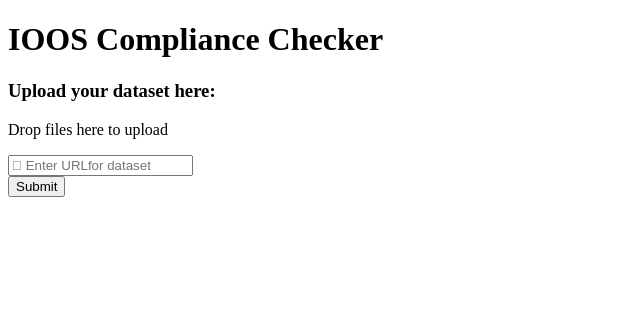
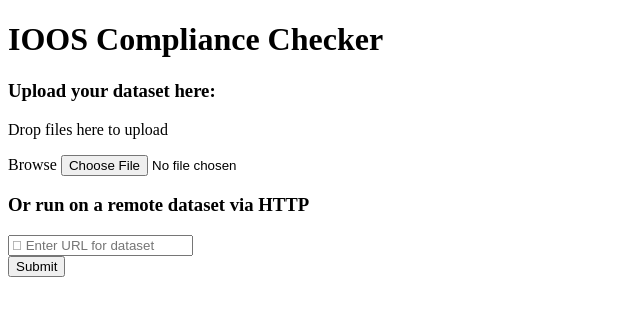
Before and after one commit to ioos/compliance-checker-web, a Flask app: template cchecker_web/templates/index.html in a window 1280 px wide. Shown: the top 316 px of the page, without its empty margins (0-640 px from the left). Run offline with Flask 2, Linux system fonts and the light colour scheme; the template is opened without the code that fills it, so the values that code supplies are empty; parts of the project's set-up code (start-up, migrations or seed data) failed here and were passed over.

Commit message:
Adds browse button for file uploads

```diff
--- a/cchecker_web/static/css/netcdf_upload.css
+++ b/cchecker_web/static/css/netcdf_upload.css
@@ -1,5 +1,6 @@
 #fileupload {
-  padding-left: 14%;
+  display: inline;
+  padding-left: 25px;
   color: black;
 }
 
--- a/cchecker_web/templates/index.html
+++ b/cchecker_web/templates/index.html
@@ -32,15 +32,27 @@
   <div class="row">
     <div class="col-sm-12">
       <div id="dropbox">
-        <p>Drop files here to upload</p>
-        <div id="fileupload">
-        </div>
+        <p><i class="fa fa-upload"></i> Drop files here to upload</p>
       </div>
     </div>
   </div>
   <div class="row">
     <div class="col-sm-12">
-      <input type="text" class="form-control" id="url-input" placeholder="&#xf019; Enter URLfor dataset">
+      <span class="btn btn-default btn-file btn-upload">
+        <i class="fa fa-upload"></i> Browse <input type="file">
+      </span>
+      <div id="fileupload">
+      </div>
+    </div>
+  </div>
+  <div class="row">
+    <div class="col-sm-12">
+      <h3>Or run on a remote dataset via HTTP</h3>
+    </div>
+  </div>
+  <div class="row">
+    <div class="col-sm-12">
+      <input type="text" class="form-control" id="url-input" placeholder="&#xf0ed; Enter URL for dataset">
     </div>
   </div>
   <div class="row submit-row">
--- a/cchecker_web/user.py
+++ b/cchecker_web/user.py
@@ -323,7 +323,7 @@
 
 Thank you!
 
-- MyGLOS Team
+- IOOS
 '''
 
     try:
```
Also changed, not shown: Assets.json (+9 -0 lines), cchecker_web/static/js/app/index.js (+9 -0 lines).
